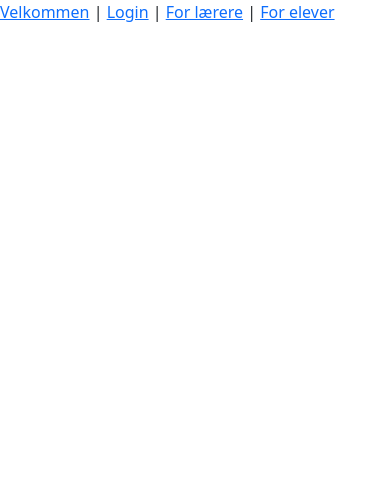
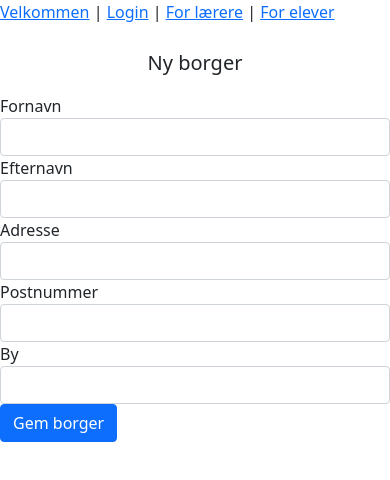
Before and after one commit to TrineKnudsen/Eksamen2022, a Vue app in the folder sosu-frontend/: page /laerer/nyborger in a window 390 px wide. Shown: the top 480 px of the page. Built offline with nearby package versions, Linux system fonts and the light colour scheme.

Commit message:
teachervue

```diff
--- a/sosu-frontend/src/main.ts
+++ b/sosu-frontend/src/main.ts
@@ -1,4 +1,3 @@
-
 import { createApp } from "vue";
 import { createPinia } from "pinia";
 import BootstrapVue3 from 'bootstrap-vue-3'
--- a/sosu-frontend/src/router/index.ts
+++ b/sosu-frontend/src/router/index.ts
@@ -2,6 +2,8 @@ import { createRouter, createWebHistory } from "vue-router";
 import TeacherView from "../views/TeacherView.vue";
 import StudentView from "../views/StudentView.vue";
 import LoginView from "../views/LoginView.vue";
+import NewCitizenView from "../views/NewCitizenView.vue"
+import NewCaseView from "../views/NewCaseView.vue"
 const router = createRouter({
   history: createWebHistory(import.meta.env.BASE_URL),
   routes: [
@@ -22,7 +24,17 @@ const router = createRouter({
       path: "/login",
       name: "login",
       component: LoginView,
-    }
+    },
+    {
+      path: "/laerer/nyborger",
+      name: "nyborger",
+      component: NewCitizenView,
+    },
+    {
+      path: "/laerer/nysag",
+      name: "nysag",
+      component: NewCaseView,
+    },
   ],
 });
 
--- /dev/null
+++ b/sosu-frontend/src/views/NewCaseView.vue
@@ -0,0 +1,25 @@
+<template>
+  <blockquote class="blockquote text-center">
+    <p class="mb-0">Ny sag</p>
+  </blockquote>
+
+  <form>
+    <div class="form-row">
+      <div class="form-row">
+        <label>Beskriv hændelsen</label>
+        <textarea class="form-control" rows="3"></textarea>
+      </div>
+    <button @click="$router.push('/laerer')" type="submit" class="btn btn-primary">Gem sag</button>
+    </div>
+  </form>
+</template>
+
+<script>
+export default {
+  name: "NewCaseView"
+}
+</script>
+
+<style scoped>
+
+</style>
--- /dev/null
+++ b/sosu-frontend/src/views/NewCitizenView.vue
@@ -0,0 +1,43 @@
+<template>
+  <blockquote class="blockquote text-center">
+    <p class="mb-0">Ny borger</p>
+  </blockquote>
+
+  <form>
+    <div class="form-row">
+      <div class="form-group col-md-6">
+        <label for="firstname">Fornavn</label>
+        <input type="text" class="form-control" id="firstname" placeholder="">
+      </div>
+      <div class="form-group col-md-6">
+        <label for="lastname">Efternavn</label>
+        <input type="text" class="form-control" id="lastname" placeholder="">
+      </div>
+    </div>
+    <div class="form-group">
+      <label for="inputAddress">Adresse</label>
+      <input type="text" class="form-control" id="inputAddress" placeholder="">
+    </div>
+    <div class="form-group">
+      <label for="inputAddress2">Postnummer</label>
+      <input type="text" class="form-control" id="inputAddress2" placeholder="">
+    </div>
+    <div class="form-row">
+      <div class="form-group col-md-6">
+        <label for="inputCity">By</label>
+        <input type="text" class="form-control" id="inputCity">
+      </div>
+    </div>
+    <button @click="$router.push('/laerer')" type="submit" class="btn btn-primary">Gem borger</button>
+  </form>
+</template>
+
+<script>
+export default {
+  name: "NewCitizenView"
+}
+</script>
+
+<style scoped>
+
+</style>
--- a/sosu-frontend/src/views/TeacherView.vue
+++ b/sosu-frontend/src/views/TeacherView.vue
@@ -11,6 +11,15 @@
     <b-list-group id="list2">
       <b-list-group-item>Brækket hofte</b-list-group-item>
     </b-list-group>
+  </div>
+
+  <div id="buttons">
+  <button @click="$router.push('/laerer/nyborger')" type="button" class="btn btn-outline-success">Ny borger</button>
+  <button type="button" class="btn btn-outline-success">Opdater sagsoplysninger</button>
+    <button type="button" class="btn btn-outline-danger">Slet borger</button> |
+    <button @click="$router.push('/laerer/nysag')" type="button" class="btn btn-outline-success">Ny sag</button>
+    <button type="button" class="btn btn-outline-success">Rediger sag</button>
+    <button type="button" class="btn btn-outline-danger">Slet sag</button>
   </div>
 
   <div id="student">
@@ -51,13 +60,16 @@ export default {
 <style scoped>
 #containerlist {
   width:50%;
-  background:black;
 }
 #list2 {
   float:left;
   width:49.9%;
+  padding-left: 10%;
 }
 #student {
-  margin-top: 20%;
+  margin-top: 5%;
+}
+#buttons {
+  margin-top: 15%;
 }
 </style>
```
